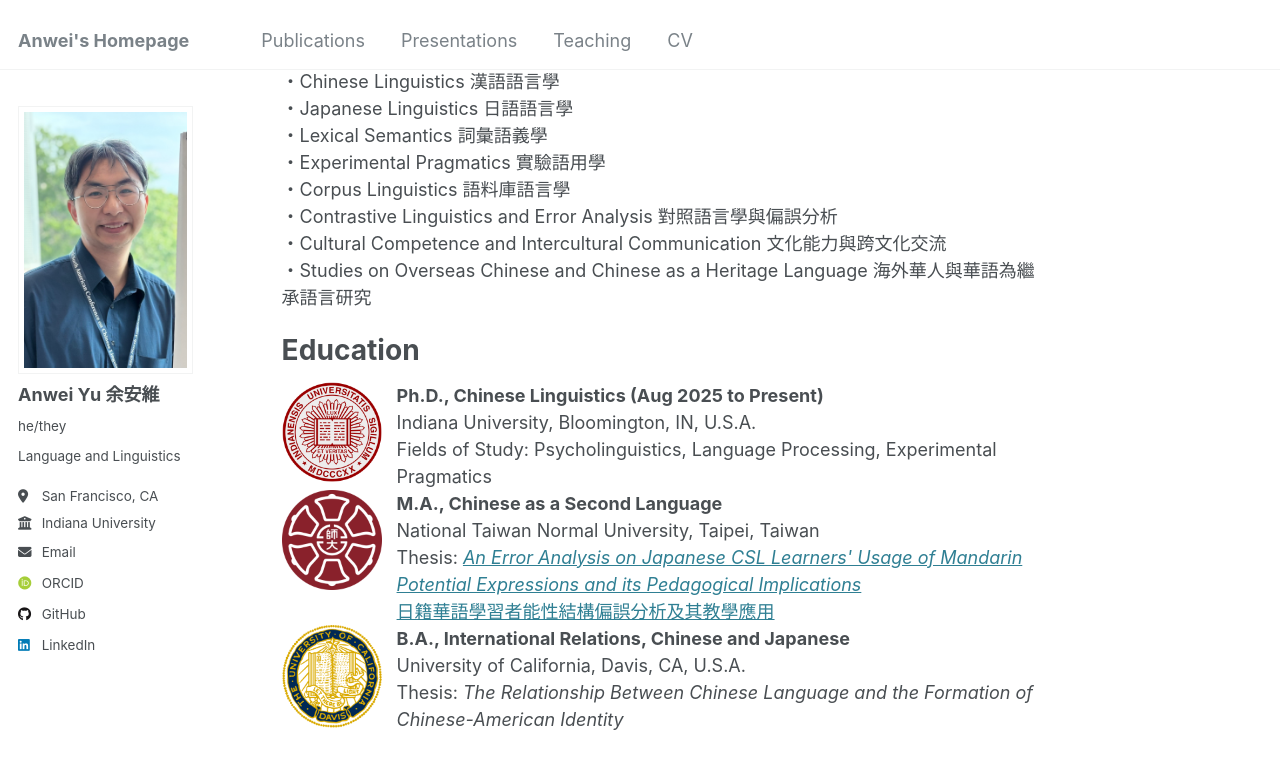
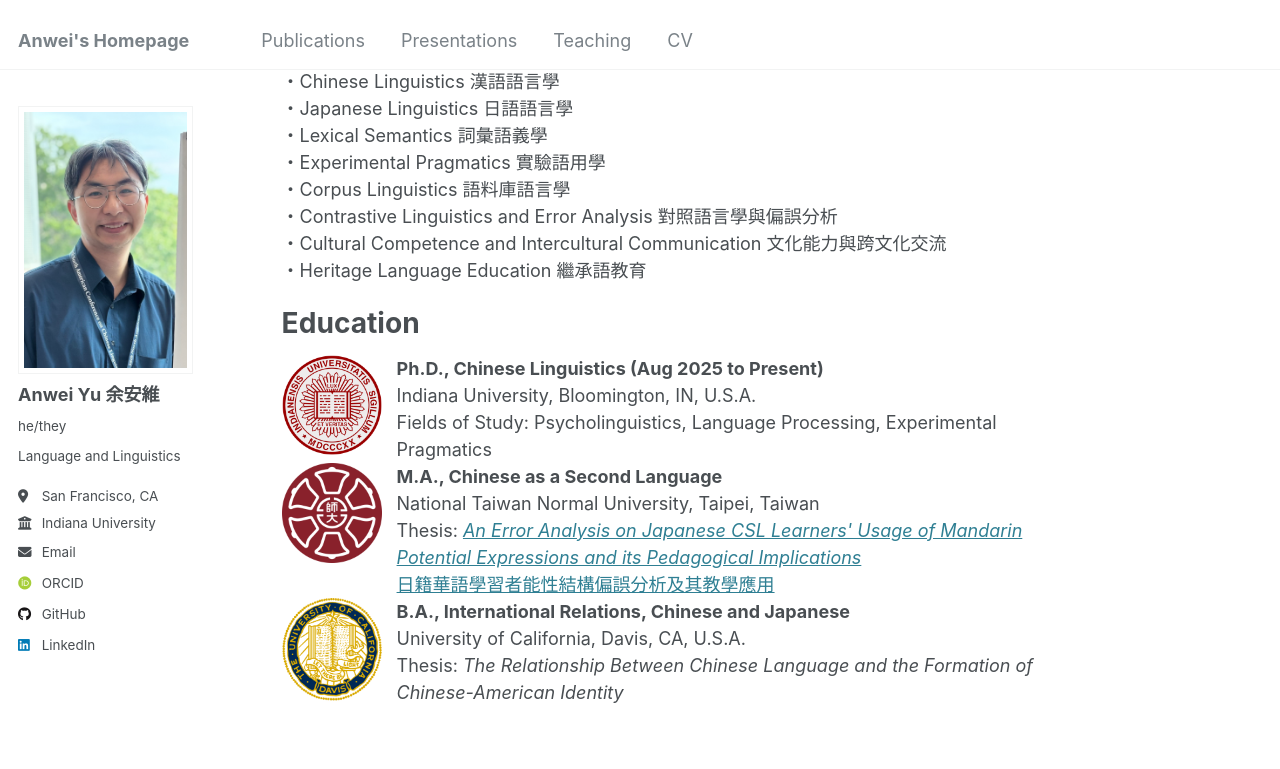
Before and after one commit to anweiyu/anweiyu.github.io, a Jekyll site: the page built from _pages/about.md, in a window 1280 px wide and 900 px high, scrolled down 547 px. Shown: the top 769 px of the window. Built offline with Jekyll 4.4.1, drawn with Linux system fonts in a browser that asks for light colours; some web fonts are replaced.

Commit message:
Update about.md

```diff
--- a/_pages/about.md
+++ b/_pages/about.md
@@ -22,7 +22,7 @@ Research Interests 研究專長
 ・Corpus Linguistics 語料庫語言學
 ・Contrastive Linguistics and Error Analysis 對照語言學與偏誤分析
 ・Cultural Competence and Intercultural Communication 文化能力與跨文化交流
-・Studies on Overseas Chinese and Chinese as a Heritage Language 海外華人與華語為繼承語言研究
+・Heritage Language Education 繼承語教育
 
 Education
 ======
```
